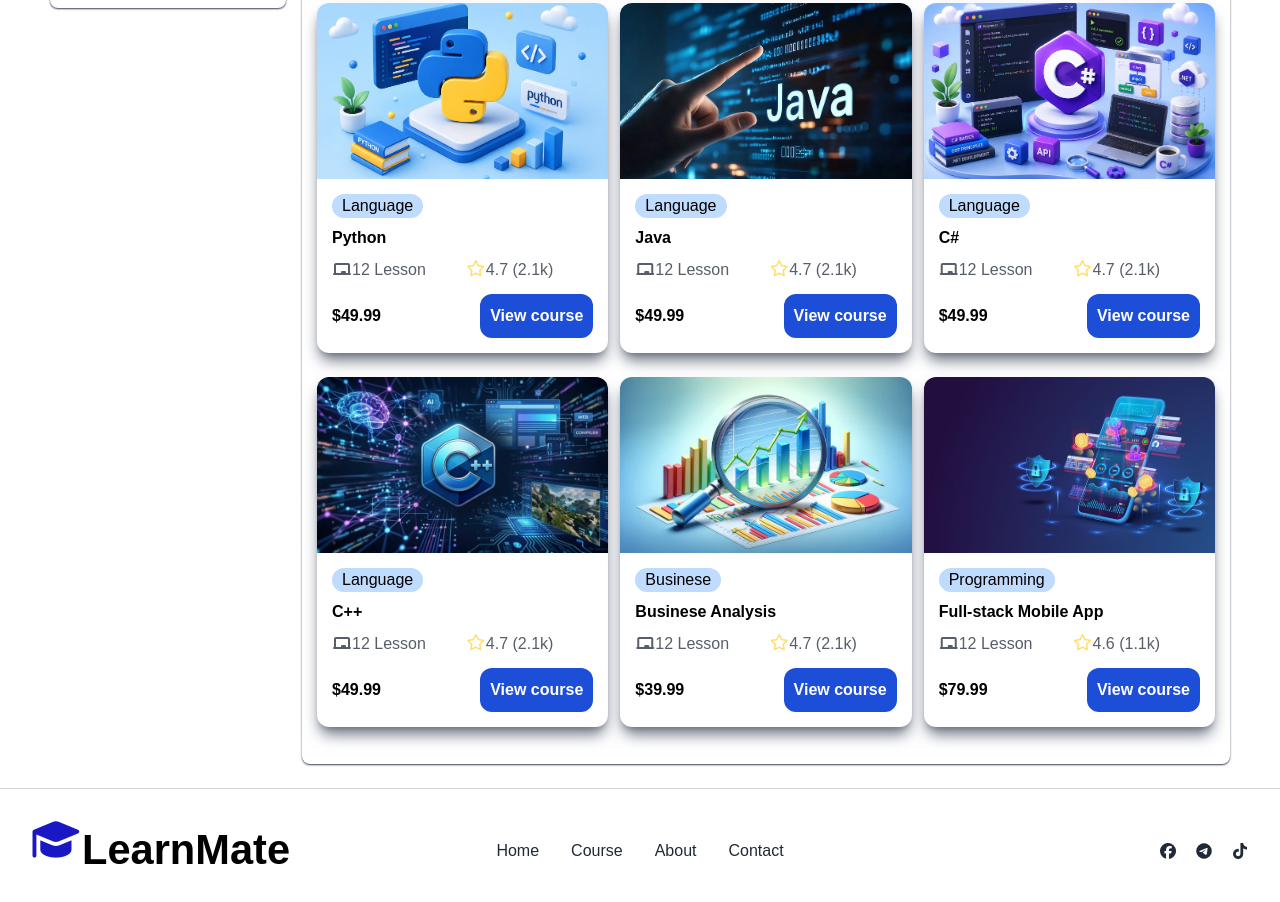
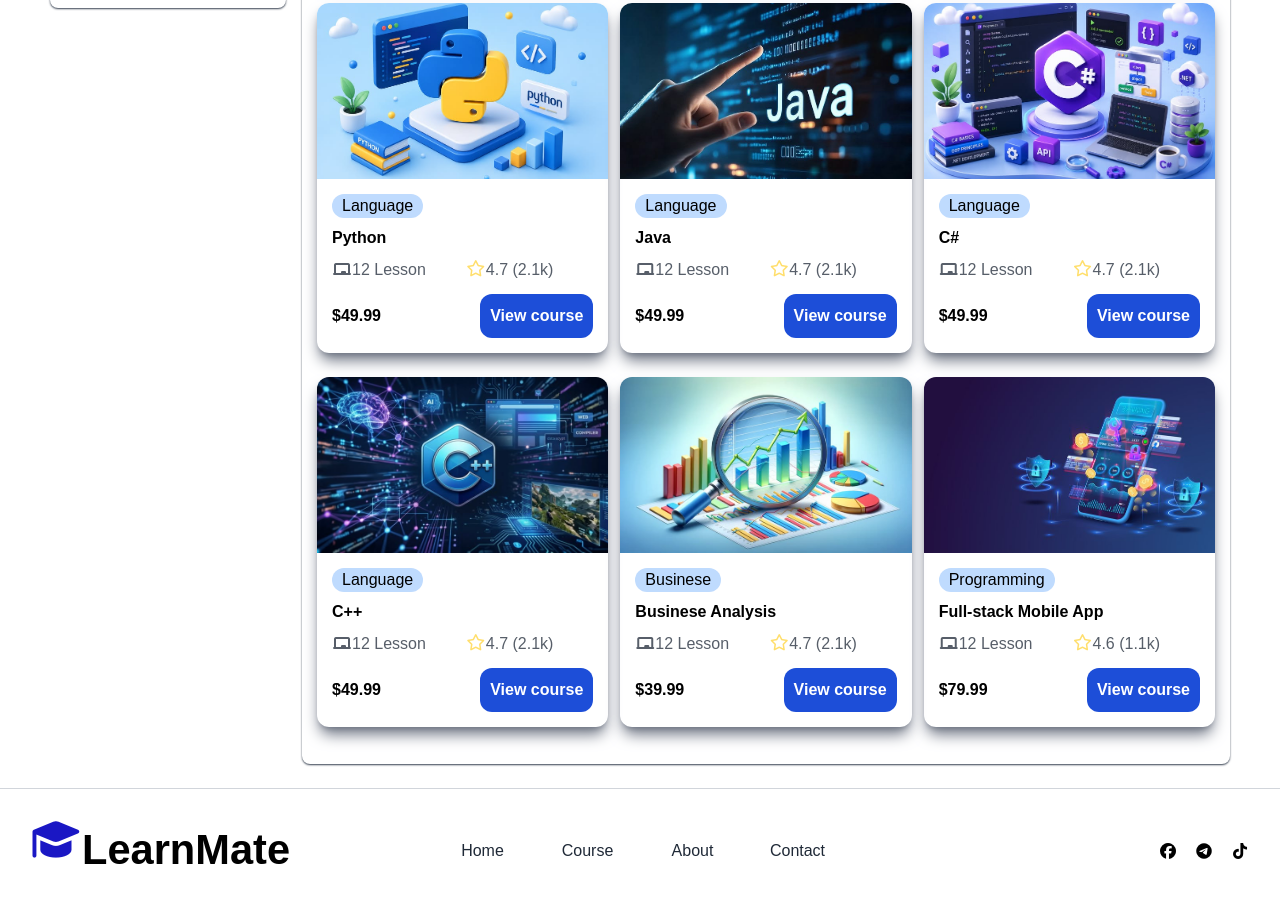
Before and after one commit to sokphari/perk-kaffee, a website: page src/page-course/about.html in a window 1280 px wide. Shown: the part 1012-1914 px from the top of the page. Drawn offline with nearby package versions, Linux system fonts and the light colour scheme.

Commit message:
improve footer

```diff
--- a/src/page-course/about.html
+++ b/src/page-course/about.html
@@ -27,7 +27,7 @@
             <i class="fa-solid fa-graduation-cap" style="color: rgb(26, 23, 196);"></i>
             <h1>LearnMate</h1>
         </div>
-        <div class="flex flex-wrap items-center gap-4 text-gray-800 mb-2">
+        <div class="grid grid-cols-4 items-center text-center gap-2 text-gray-800 mb-2">
             <a href="#" class="hover:text-blue-700 hover:bg-blue-100 p-[clamp(3px,4vw,6px)] rounded-xl">Home</a>
             <a href="#" class="hover:text-blue-700 hover:bg-blue-100 p-[clamp(3px,4vw,6px)] rounded-xl">Course</a>
             <a href="#" class="hover:text-blue-700 hover:bg-blue-100 p-[clamp(3px,4vw,6px)] rounded-xl">About</a>
@@ -294,22 +294,22 @@
       </div>
     </main>
     <footer class="border-t border-gray-300">
-      <div class="w-full p-[clamp(15px,8vw,30px)] items-center grid grid-cols-1 sm:grid-cols-1 md:grid-cols-3 lg:grid-cols-3 gap-1">
+      <div class="w-full p-[clamp(12px,8vw,30px)] items-center grid grid-cols-1 sm:grid-cols-1 md:grid-cols-2 lg:grid-cols-3 gap-1">
         <!-- logo -->
         <div class="flex font-bold text-[clamp(1.875rem,1.2rem+3vw,2.6rem)] mb-2">
             <i class="fa-solid fa-graduation-cap" style="color: rgb(26, 23, 196);"></i>
             <h1>LearnMate</h1>
         </div>
-        <div class="flex flex-wrap items-center justify-center gap-4 text-gray-800 mb-2">
-            <a href="#" class="hover:text-blue-700 hover:bg-blue-100 p-[clamp(3px,4vw,8px)] rounded-xl">Home</a>
-            <a href="#" class="hover:text-blue-700 hover:bg-blue-100 p-[clamp(3px,4vw,8px)] rounded-xl">Course</a>
-            <a href="#" class="hover:text-blue-700 hover:bg-blue-100 p-[clamp(3px,4vw,8px)] rounded-xl">About</a>
-            <a href="#" class="hover:text-blue-700 hover:bg-blue-100 p-[clamp(3px,4vw,8px)] rounded-xl">Contact</a>
+        <div class="grid grid-cols-4 items-center text-center gap-4 text-gray-800 mb-2">
+            <a href="#" class="hover:text-blue-700 hover:bg-blue-100 p-[clamp(3px,4vw,6px)] rounded-xl">Home</a>
+            <a href="#" class="hover:text-blue-700 hover:bg-blue-100 p-[clamp(3px,4vw,6px)] rounded-xl">Course</a>
+            <a href="#" class="hover:text-blue-700 hover:bg-blue-100 p-[clamp(3px,4vw,6px)] rounded-xl">About</a>
+            <a href="#" class="hover:text-blue-700 hover:bg-blue-100 p-[clamp(3px,4vw,6px)] rounded-xl">Contact</a>
         </div>
-        <div class="flex gap-1 flex-wrap items-center justify-end gap-4 text-gray-800 mb-2">
-          <i class="fa-brands fa-facebook"></i>
-          <i class="fa-brands fa-telegram"></i>
-          <i class="fa-brands fa-tiktok"></i>
+        <div class="flex gap-1 flex-wrap items-center justify-end gap-4 text-black mb-2">
+          <i class="fa-brands fa-facebook hover:text-blue-700"></i>
+          <i class="fa-brands fa-telegram hover:text-blue-700"></i>
+          <i class="fa-brands fa-tiktok hover:text-blue-700"></i>
         </div>
     </footer>
 </body>
```
